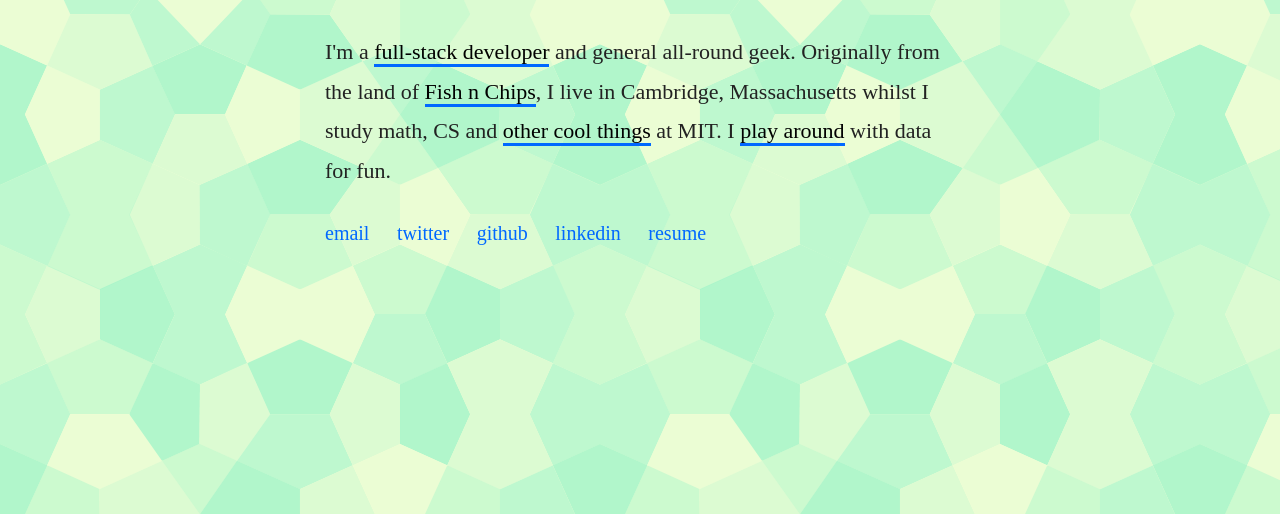
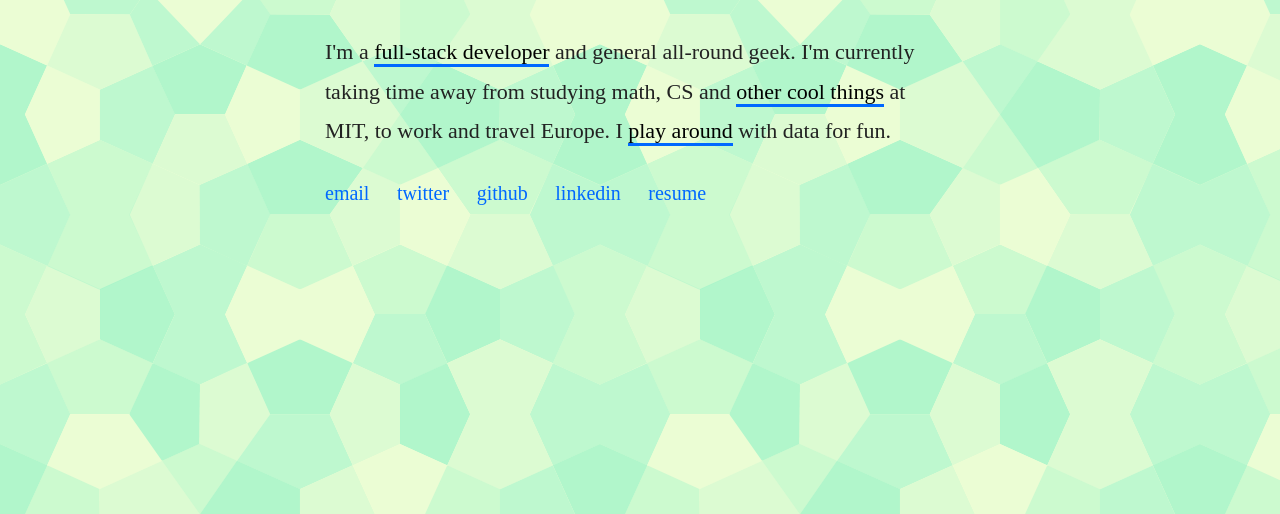
Before and after one commit to hrickards/hrickards.github.io, a plain HTML site: page index.html in a window 1280 px wide. Shown: the part 286-800 px from the top of the page. Drawn offline with Linux system fonts and the light colour scheme; a web font is replaced by a local one.

Commit message:
Mention time off

```diff
--- a/index.html
+++ b/index.html
@@ -35,9 +35,11 @@
         <article>
           <p>
           I'm a <a href="http://mean.io" target="_blank">full-stack developer</a> and general all-round geek.
-          Originally from the land of <a href="https://en.wikipedia.org/wiki/Sussex" target="_blank">Fish n Chips</a>,
+          I'm currently taking time away from studying math, CS and
+          <a href="https://probmods.org/" target="_blank">other cool things</a> at MIT, to work and travel Europe.
+          <!--Originally from the land of <a href="https://en.wikipedia.org/wiki/Sussex" target="_blank">Fish n Chips</a>,
           I live in Cambridge, Massachusetts whilst I study math, CS and
-          <a href="https://probmods.org/" target="_blank">other cool things</a> at MIT.  <!--I work at
+          <a href="https://probmods.org/" target="_blank">other cool things</a> at MIT.  I work at
           <a href="http://www.amida-tech.com/" target="_blank">Amida</a>, and-->
           I <a href="https://github.com/hrickards/morpheus">play around</a> with data for fun.
           </p>
```
